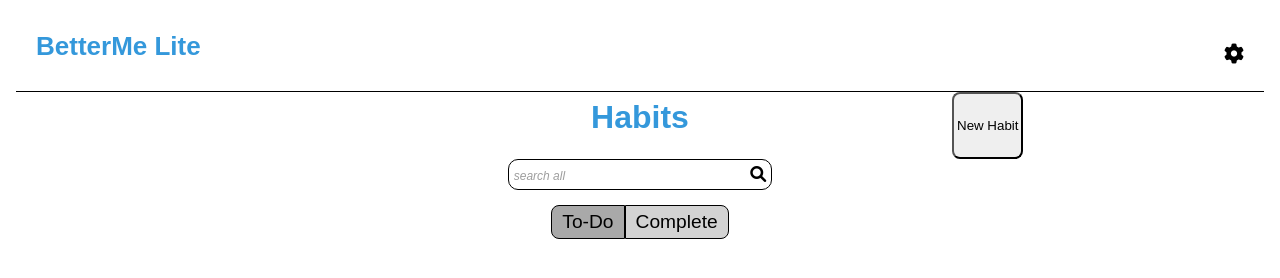
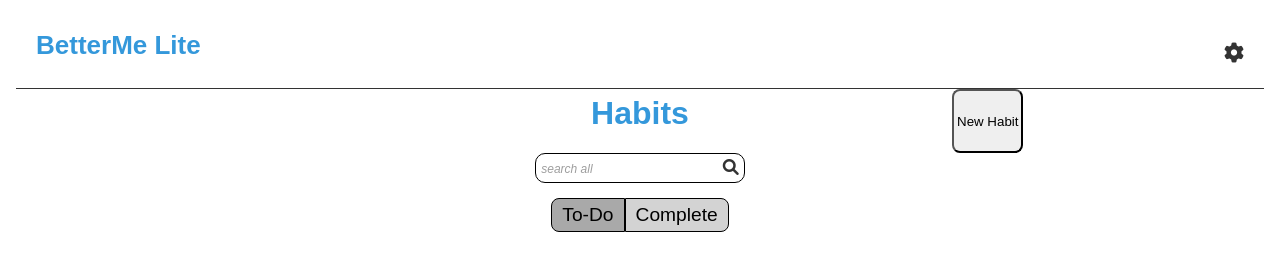
Before and after one commit to MikeCris89/betterme_lite, a website with bundled scripts: page index.html in a window 1280 px wide. Built offline with nearby package versions, Linux system fonts and the light colour scheme.

Commit message:
font-size test

```diff
--- a/CSS/global.css
+++ b/CSS/global.css
@@ -1,7 +1,7 @@
 /* Base Theme Variables */
 :root {
   --bg-color: #ffffff;
-  --text-color: #000000;
+  --text-color: #333;
   --primary-color: #3498db;
   --secondary-color: #2ecc71;
   --button-bg-color: #3498db;
@@ -42,15 +42,16 @@ html {
 }
 
 body {
+  background-color: var(--bg-color);
   font-family: Arial, sans-serif;
   font-size: 1rem; /* 16px */
-  line-height: 1.6;
-  color: #333;
+  line-height: 1.5;
+  color: var(--text-color);
   margin: 0;
   padding: 16px;
+  transition: var(--theme-transition);
 }
 
-/* Mobile Headings */
 h1 {
   font-size: 1.5rem; /* 24px */
   margin-bottom: 0.5em;
@@ -81,13 +82,13 @@ h6 {
   margin-bottom: 0.5em;
 }
 
-/* Paragraph */
 p {
   /* font-size: 1.25rem;
   margin-bottom: 0.875em; */
 
   font-size: 1rem;
   margin-bottom: 1em;
+  color: var(--text-color);
 }
 
 /* Desktop Headings */
@@ -106,12 +107,6 @@ p {
 }
 
 /* Global Styles */
-body {
-  background-color: var(--bg-color);
-  color: var(--text-color);
-  font-family: Arial, sans-serif;
-  transition: var(--theme-transition);
-}
 
 h1,
 h2 {
@@ -119,16 +114,12 @@ h2 {
   text-align: center;
 }
 
-p {
-  color: var(--text-color);
-}
-
 nav {
   display: flex;
   justify-content: space-between;
   padding: 10px 20px;
   align-items: center;
-  border-bottom: 1px solid black;
+  border-bottom: 1px solid var(--text-color);
 }
 
 nav ul {
--- a/CSS/habits.css
+++ b/CSS/habits.css
@@ -98,7 +98,7 @@
 }
 
 #habit-search {
-  font-size: 18px;
+  /* font-size: 18px; */
   border: none;
   outline: none;
 }
```
